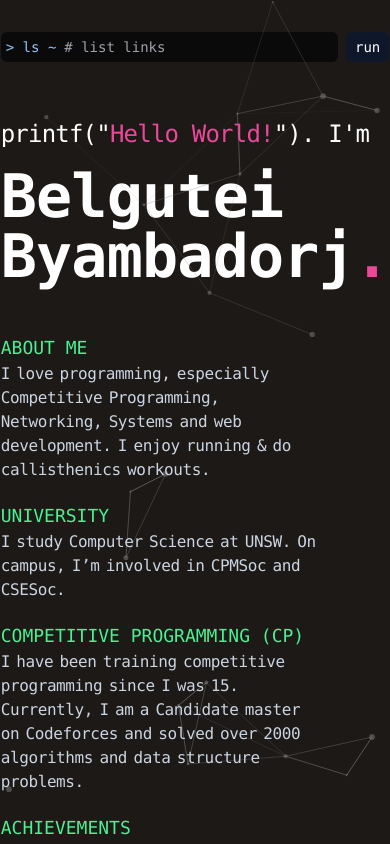
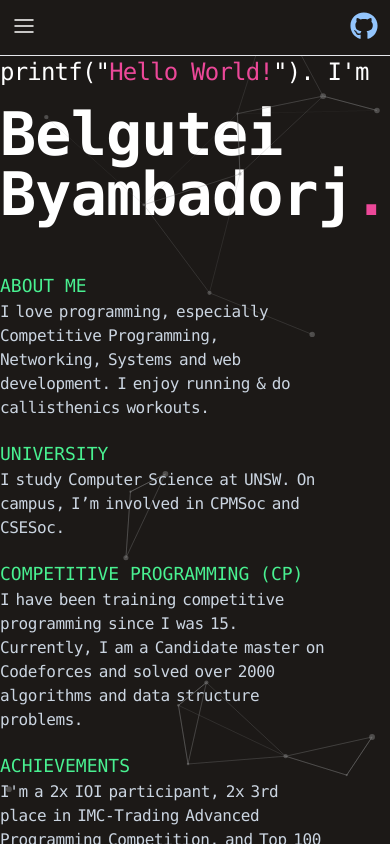
Before and after one commit to belgutei-b/personal-web, a Next.js app: page / in a window 390 px wide. Built offline with nearby package versions, Linux system fonts and the light colour scheme.

Commit message:
mobile version navbar done

```diff
--- a/src/app/layout.tsx
+++ b/src/app/layout.tsx
@@ -23,15 +23,13 @@ export default async function RootLayout({
           className="flex flex-row h-screen w-screen font-mono overflow-auto bg-stone-900"
           style={{ scrollbarWidth: "none" }}
         >
-          <div className="w-1/12"></div>
           <div className="flex flex-col justify-between flex-auto">
-            <div>
+            <div className="">
               <Header />
               <div className="w-full">{children}</div>
             </div>
             <Footer />
           </div>
-          <div className="w-1/12"></div>
         </div>
       </body>
     </html>
--- a/src/components/Header.tsx
+++ b/src/components/Header.tsx
@@ -3,6 +3,8 @@
 import Link from "next/link";
 import { useState } from "react";
 import { FaGithub } from "react-icons/fa";
+import { AlignJustify } from "lucide-react";
+import { usePathname } from "next/navigation";
 
 const links = [
   {
@@ -24,7 +26,9 @@ const links = [
 ];
 
 export default function Header() {
-  const [showList, setShowList] = useState(false);
+  const [isOpen, setIsOpen] = useState(false);
+  const pathname = usePathname();
+  console.log(pathname);
   const items = links.map((link) => (
     <div key={link.name} className="inline-block mr-12">
       <Link href={link.url} className="hover:text-blue-600">
@@ -32,43 +36,61 @@ export default function Header() {
       </Link>
     </div>
   ));
+  const closeSidebar = () => setIsOpen(false);
   return (
-    <div className="mt-8 w-full flex items-start flex-grow space-x-2">
-      <div className="bg-neutral-950 flex-1 border rounded-md border-transparent flex flex-col py-1 pl-1">
-        <div className="flex space-x-2">
-          <p className="text-blue-300 text-sm">
-            {">"} ls {"~"}
-          </p>
-          <p className="text-zinc-400 text-sm"># list links</p>
+    <div>
+      {/* main / desktop navbar */}
+      <div className="absolute h-14 z-10 flex flex-col justify-between w-full bg-stone-900">
+        <div className="flex justify-between">
+          <AlignJustify
+            onClick={() => setIsOpen(!isOpen)}
+            strokeWidth={1.5}
+            className="my-auto ml-3"
+          />
+          <Link href="https://github.com/bebe0323" target="_blank">
+            <FaGithub className="my-3 mr-3 text-blue-300" size="28" />
+          </Link>
         </div>
-        <div>
-          {showList && (
-            <div className="flex flex-col space-y-0.5">
+        <hr />
+      </div>
+      {/* mobile navbar */}
+      {isOpen && (
+        <div className="fixed z-50 md:hidden">
+          {/* handling click outside navbar */}
+          <div
+            className="fixed top-14 inset-0 bg-black bg-opacity-50 transition-opacity"
+            onClick={closeSidebar}
+          />
+          {/* sidebar */}
+          <div className={`fixed top-14 inset-0 h-full w-2/4 bg-stone-900`}>
+            <div className="flex flex-col px-2 pt-4 space-y-1 text-blue-300">
               {links.map((link) => (
-                <Link key={link.name} href={link.url} className="text-white">
+                <Link
+                  href={link.url}
+                  key={link.url}
+                  className={`w-full pl-4 py-2 ${
+                    pathname === link.url ? "bg-stone-800" : ""
+                  }`}
+                  onClick={() => setIsOpen(false)}
+                >
                   {link.name}
                 </Link>
               ))}
             </div>
-          )}
+            <hr className="mt-2 mx-2" />
+          </div>
         </div>
-      </div>
-      <button
-        className="text-sm border border-transparent rounded-md py-1 px-2 bg-slate-900"
-        onClick={() => setShowList(true)}
-      >
-        run
-      </button>
+      )}
     </div>
   );
-  return (
-    <div className="text-blue-300 navbar-links space-x-8 text-xl mt-6 flex w-full">
-      <div>{items}</div>
-      <div className="flex-1 flex justify-end">
-        <Link href="https://github.com/bebe0323" target="_blank">
-          <FaGithub size="28" />
-        </Link>
-      </div>
-    </div>
-  );
+  // return (
+  //   <div className="text-blue-300 navbar-links space-x-8 text-xl mt-6 flex w-full">
+  //     <div>{items}</div>
+  //     <div className="flex-1 flex justify-end">
+  //       <Link href="https://github.com/bebe0323" target="_blank">
+  //         <FaGithub size="28" />
+  //       </Link>
+  //     </div>
+  //   </div>
+  // );
 }
--- a/tailwind.config.ts
+++ b/tailwind.config.ts
@@ -25,7 +25,7 @@ const config: Config = {
         DEFAULT: {
           css: {
             h1: {
-              fontWeight: '700',
+              fontWeight: "700",
               color: theme("colors.gray.50"),
               letterSpacing: theme("letterSpacing.tight"),
             },
```
